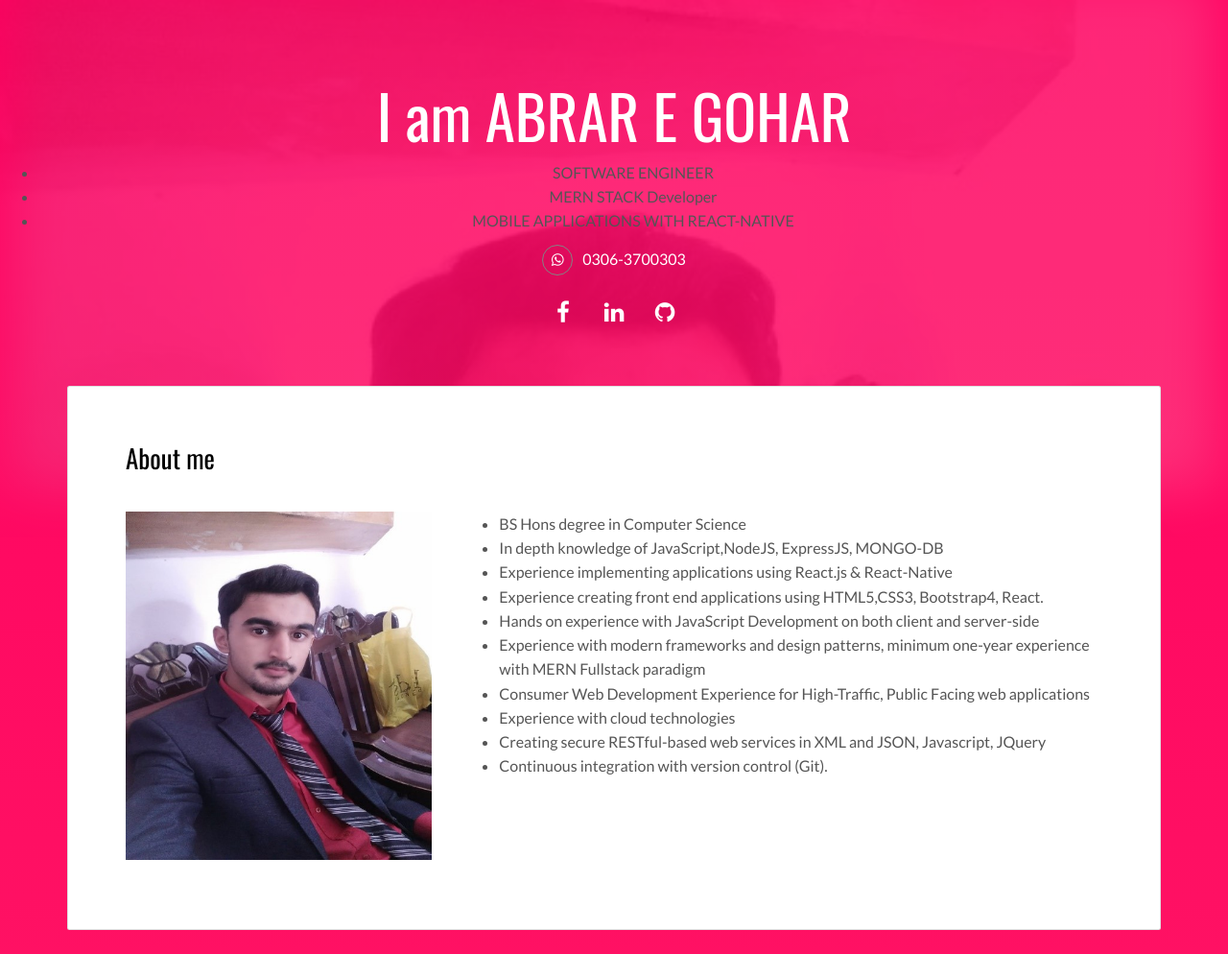
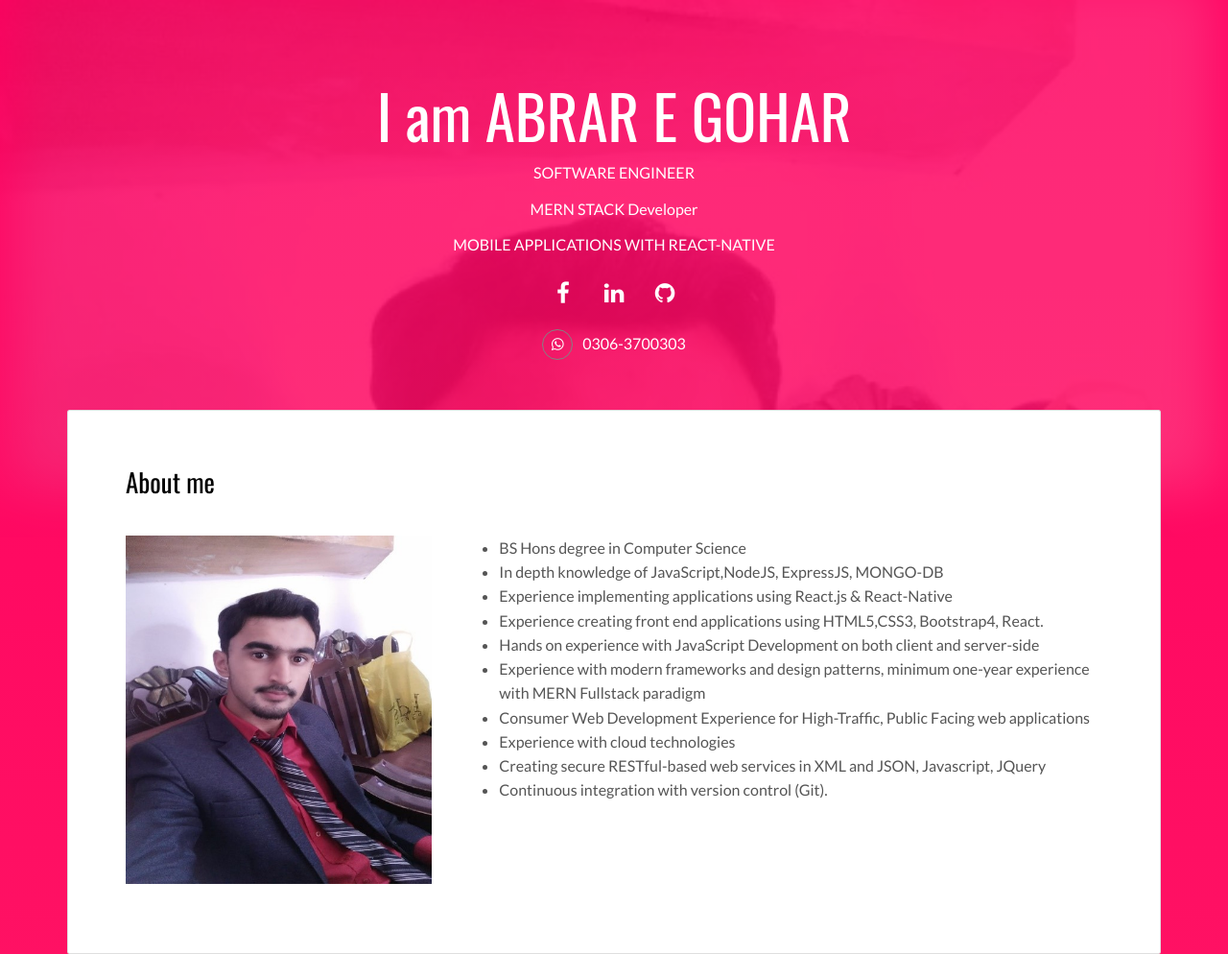
Before and after one commit to ABRAR-E-GOHAR/portfolio, a plain HTML site: page index.html in a window 1280 px wide. Shown: the top 994 px of the page at 96% size. Drawn offline with nearby package versions, Linux system fonts and the light colour scheme.

Commit message:
Update index.html

```diff
--- a/index.html
+++ b/index.html
@@ -20,13 +20,12 @@
   <header class="white-text-container section-container">
     <div class="text-center">
       <h1>I am ABRAR E GOHAR</h1>
-      <ul>
-        <li>SOFTWARE ENGINEER</li>
-        <li>MERN STACK Developer</li>
-        <li>MOBILE APPLICATIONS WITH REACT-NATIVE</li>
-      </ul>
+
+        <p style="color: white;">SOFTWARE ENGINEER</p>
+        <p style="color: white;">MERN STACK Developer</p>
+        <p style="color: white;">MOBILE APPLICATIONS WITH REACT-NATIVE</p>
+
       <p>
-        <p class="social-buttons"><span class="social-round-icon fa-icon"><i class="fa fa-whatsapp"></i></span>0306-3700303</p>
         <a class="fa-icon fa-icon-2x" href="https://www.facebook.com/profile.php?id=100002586620323" title="Facebook">
           <i class="fa fa-facebook"></i>
         </a>
@@ -36,6 +35,8 @@
         <a class="fa-icon fa-icon-2x" href="https://github.com/ABRAR-E-GOHAR" title="Github">
           <i class="fa fa-github"></i>
         </a>
+        <p class="social-buttons"><span class="social-round-icon fa-icon"><i class="fa fa-whatsapp"></i></span>0306-3700303</p>
+
       </p>
     </div>
   </header>
```
